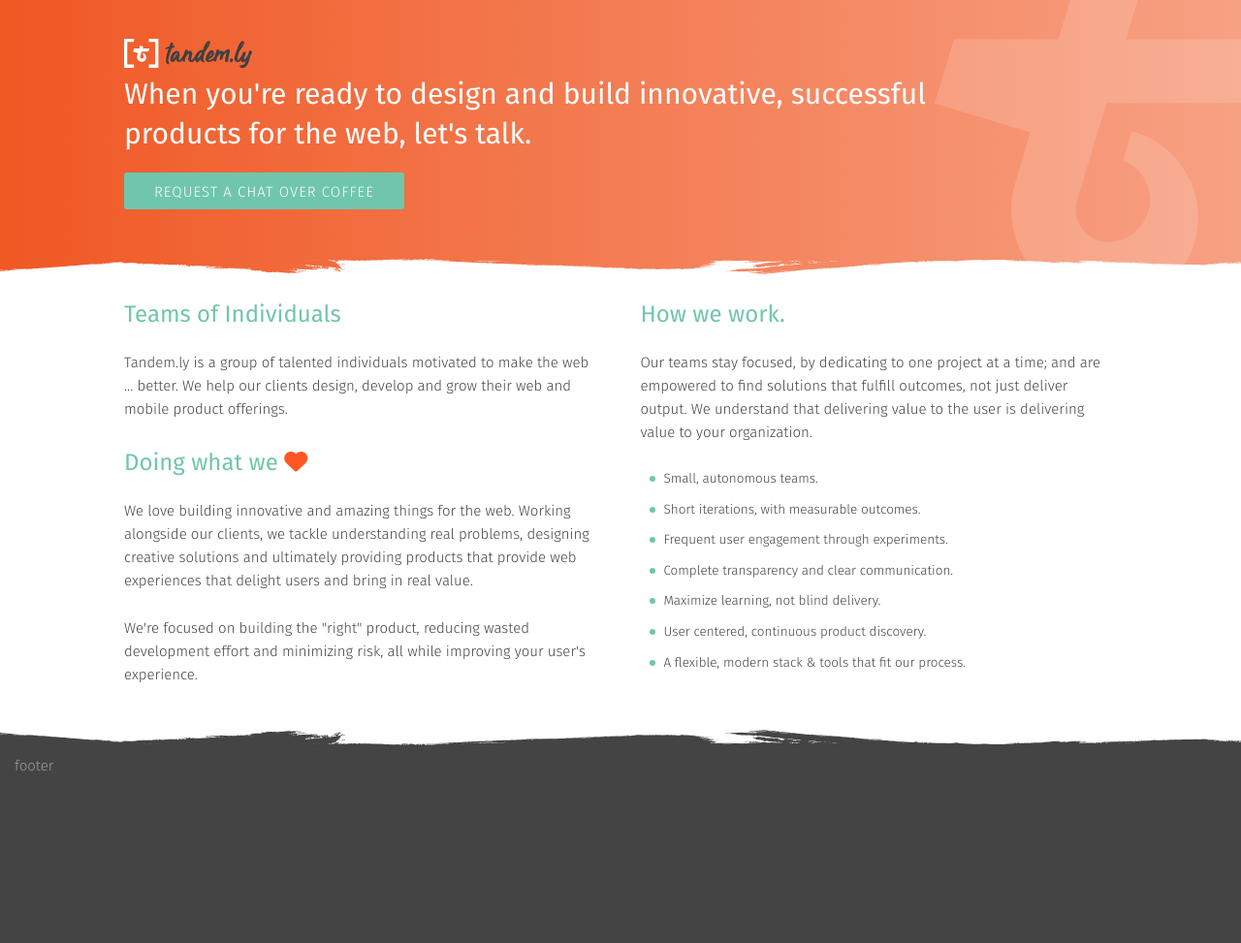
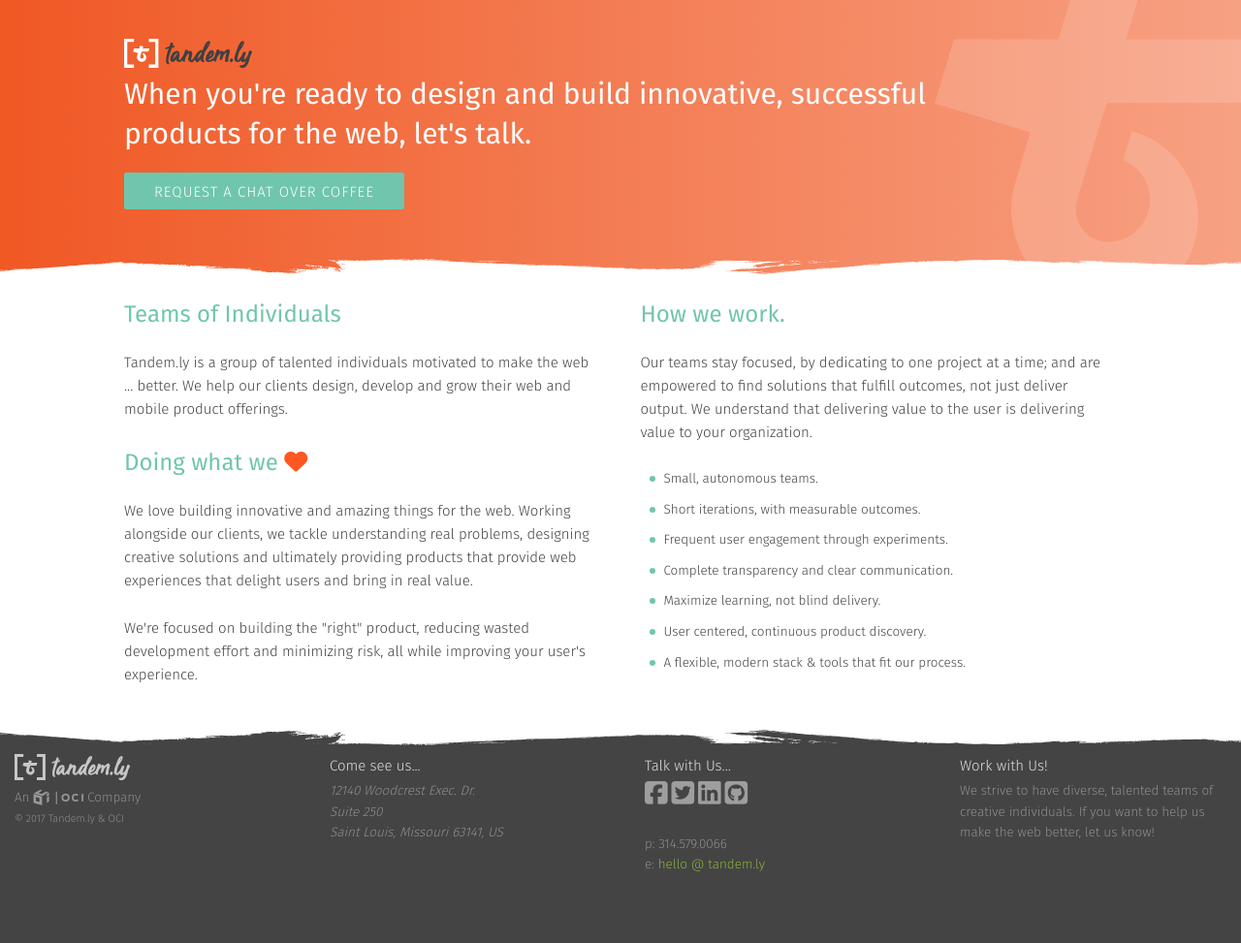
Before and after one commit to Tandemly/tandemly, a React app: page public/index.html in a window 1280 px wide. Shown: the whole page at 97% size. Built offline with nearby package versions, Linux system fonts and the light colour scheme.

Commit message:
fix: added footer information

```diff
--- a/public/index.html
+++ b/public/index.html
@@ -7,7 +7,9 @@
   <meta name="viewport" content="width=device-width, initial-scale=1, shrink-to-fit=no">
   <title>My New Pen!</title>
 
-  <link rel="shortcut icon" href="%PUBLIC_URL%/favicon.ico">
+  <link rel="shortcut icon" href="%PUBLIC_URL%/images/favicon.ico" />
+  <link rel="icon" href="%PUBLIC_URL%/images/favicon.ico" />
+
   <!--  Styles  -->
   <link rel="stylesheet" href="%PUBLIC_URL%/styles/normalize.css">
   <link rel="stylesheet" href="%PUBLIC_URL%/styles/skeleton.css">
@@ -67,7 +69,43 @@
     </div>
   </div>
   <div class="section footer">
-    footer
+    <div class="row">
+      <div class="three columns">
+        <p>
+          <img src="%PUBLIC_URL%/images/Tandemly_LogoFull_White.svg" class="footer-logo" /><br/>
+          An <a href="http://objectcomputing.com"><img src="%PUBLIC_URL%/images/oci-logo-small.svg" class="oci-logo" /></a> Company<br/>
+          <small>&copy; 2017 Tandem.ly &amp; OCI</small>
+        </p>
+      </div>
+      <div class="three columns">
+        <h6>Come see us...</h6>
+        <address>
+          12140 Woodcrest Exec. Dr.<br/>
+          Suite 250<br/>
+          Saint Louis, Missouri 63141, US<br/>
+        </address>
+      </div>
+      <div class="three columns">
+        <h6>Talk with Us...</h6>
+        <p>
+        <i class="fa fa-2x fa-facebook-square"></i>
+        <i class="fa fa-2x fa-twitter-square"></i>
+        <i class="fa fa-2x fa-linkedin-square"></i>
+        <i class="fa fa-2x fa-github-square"></i>
+        <p>
+          p: 314.579.0066<br/>
+          e: <a href="mailto: hello@tandem.ly">hello @ tandem.ly</a>
+        </p>
+      </div>
+      <div class="three columns">
+        <h6>Work with Us!</h6>
+        <p>
+          We strive to have diverse, talented teams of
+          creative individuals.  If you want to help us
+          make the web better, let us know!
+        </p>
+      </div>
+    </div>
   </div>
 
   <!-- load 'em up, move 'em out -->
--- a/src/styles/app.scss
+++ b/src/styles/app.scss
@@ -30,6 +30,18 @@
   font-weight: 500;
 
   .heart { color: #FF5722; }
+}
+
+.footer {
+    h6 {
+        color: #ddd;
+        margin-bottom: .2em;
+    }
+}
+
+a, a:visited, a:link {
+    text-decoration: none;
+    color: $green;
 }
 
 ul {
@@ -133,6 +145,23 @@
     min-height: 150px;
     position: relative;
 
+    p {
+        font-weight: 200 !important;
+        font-size: .9em !important;
+    }
+    address {
+        font-size: .9em;
+        font-weight: 200;
+    }
+    .oci-logo {
+        height: 1.2em;
+        vertical-align: middle;
+    }
+    .footer-logo {
+        height: 2em;
+        opacity: .7;
+    }
+
     &::before {
       content: '';
       background: url(../images/brush-stripe-white.svg) no-repeat top left/100%;
```
Also changed, not shown: public/images/Tandemly_LogoFull_White.svg (added), public/images/favicon.ico (added), public/styles/app.css.
